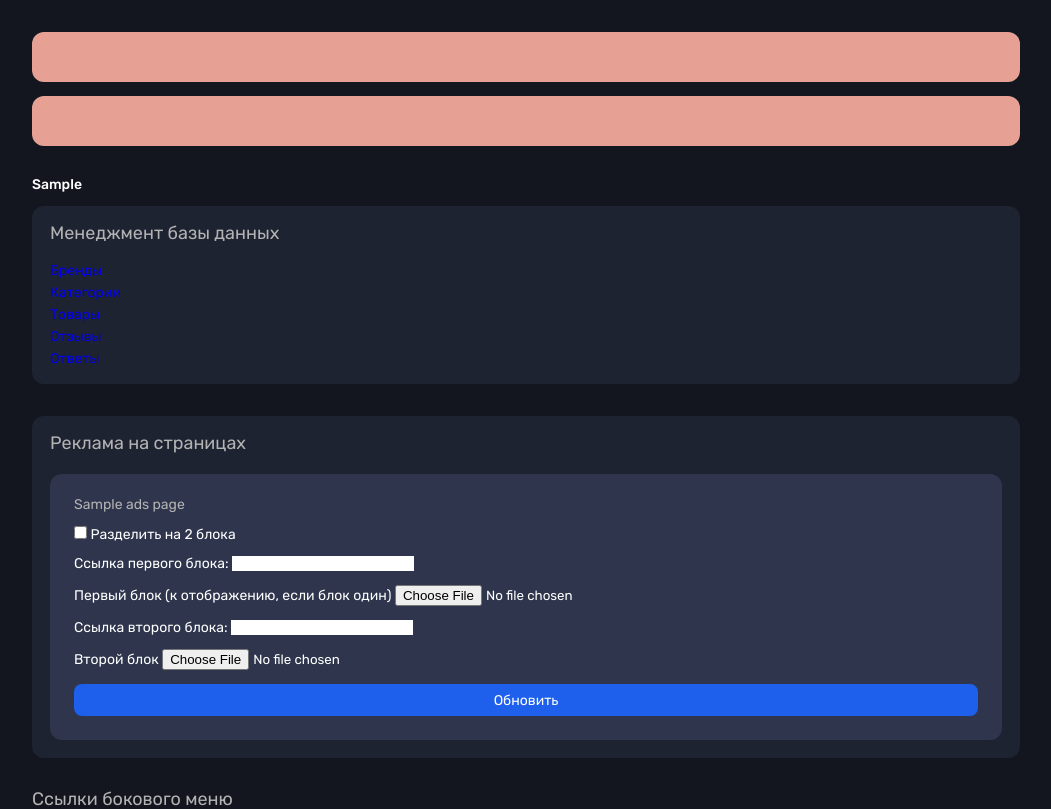
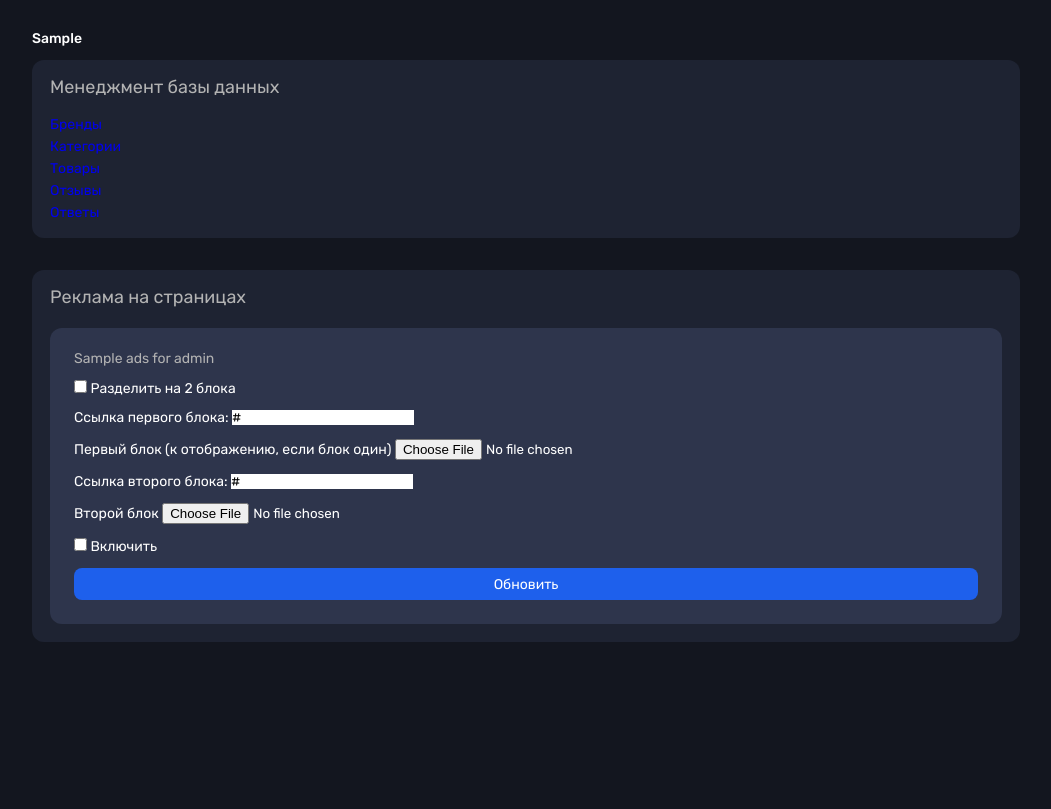
Before and after one commit to SteckCDev/market, a Python web app: template market/templates/admin.html in a window 1280 px wide. Shown: the part 46-855 px from the top of the page, without its empty margins (114-1165 px from the left). After the commit the page ends 688 px from the top, so only its background shows below. Run offline with Jinja, Linux system fonts and the light colour scheme; the template is opened without the code that fills it: most values are stand-ins (such as "Sample title", 1, 10 or a date in 2020); some libraries are stand-ins or nearby versions.

Commit message:
Dev 0.8: completed all ad functionality

```diff
--- a/main.py
+++ b/main.py
@@ -164,8 +164,9 @@ async def admin(
         ads_link1: str | None = Form(None),
         ads_image1: UploadFile = File(...),
         ads_link2: str | None = Form(None),
-        ads_image2: UploadFile = File(...)
+        ads_image2: UploadFile = File(...),
+        ads_enabled: bool = Form(False)
 ):
-    await Ads.update(ads_page_id, ads_split, ads_link1, ads_image1, ads_link2, ads_image2)
+    await Ads.update(ads_page_id, ads_split, ads_link1, ads_image1, ads_link2, ads_image2, ads_enabled)
 
     return templates.TemplateResponse("admin.html", context=get_admin_context(request))
--- a/market/static/css/main.css
+++ b/market/static/css/main.css
@@ -144,19 +144,47 @@ header {
 }
 
 
+.ads-separated {
+    display: flex;
+    justify-content: center;
+    align-items: center;
+    flex-wrap: wrap;
+    grid-gap: 12px;
+    width: 100%;
+    min-height: 100px;
+    max-height: 212px;
+}
+
 .ads-separated > a {
     display: block;
 }
 
-.ads-separated > a:first-child {
-    margin-bottom: 14px;
+.ads-separated__block {
+    display: flex;
+    justify-content: center;
+    align-items: center;
+    overflow: hidden;
+    width: 240px;
+    height: 100px;
+    border-radius: 12px;
+    background-color: #E6A094;
 }
 
-.ads-separated__block {
+.ads-separated__block img {
+    max-width: 240px;
+    max-height: 100px;
+    background-repeat     : no-repeat;
+    background-size       : cover;
+    background-position-x : 50%;
+    background-position-y : 50%;
+}
+
+.ads-single {
+    display: flex;
+    justify-content: center;
+    align-items: center;
     width: 100%;
-    height: 50px;
-    border-radius: 12px;
-    background-color: #E6A094;
+    height: 200px;
 }
 
 .ads-single > a {
@@ -164,10 +192,23 @@ header {
 }
 
 .ads-single__block {
-    width: 100%;
-    height: 114px;
+    display: flex;
+    justify-content: center;
+    align-items: center;
+    overflow: hidden;
+    width: 240px;
+    height: 200px;
     border-radius: 12px;
     background-color: #E6A094;
+}
+
+.ads-single__block img {
+    max-width: 240px;
+    max-height: 200px;
+    background-repeat     : no-repeat;
+    background-size       : cover;
+    background-position-x : 50%;
+    background-position-y : 50%;
 }
 
 
--- a/market/templates/admin.html
+++ b/market/templates/admin.html
@@ -12,18 +12,18 @@
         </div>
         <div class="admin__ads">
             <span class="admin__caption">Реклама на страницах</span>
-            {% for page_id, page_name in ads_pages.items() %}
+            {% for ad in ads_for_admin %}
                 <div class="admin__ads-page">
-                    <span class="admin__caption-small">{{ page_name }}</span>
+                    <span class="admin__caption-small">{{ ad.name }}</span>
                     <form method="POST" action="{{ request.url.path }}" enctype="multipart/form-data">
-                        <input type="hidden" name="ads_page_id" value="{{ page_id }}">
+                        <input type="hidden" name="ads_page_id" value="{{ ad.page_id }}">
                         <label>
-                            <input type="checkbox" name="ads_split">
+                            <input type="checkbox" name="ads_split" {% if ad.split %} checked {% endif %}>
                             Разделить на 2 блока
                         </label>
                         <label>
                             Ссылка первого блока:
-                            <input type="url" name="ads_link1">
+                            <input type="url" name="ads_link1" value="{% if ad.link1 %} {{ ad.link1 }} {% endif %}">
                         </label>
                         <label>
                             Первый блок (к отображению, если блок один)
@@ -31,19 +31,25 @@
                         </label>
                         <label>
                             Ссылка второго блока:
-                            <input type="url" name="ads_link2">
+                            <input type="url" name="ads_link2" value="{% if ad.link2 %} {{ ad.link2 }} {% endif %}">
                         </label>
                         <label>
                             Второй блок
                             <input type="file" name="ads_image2">
+                        </label>
+                        <label>
+                            <input type="checkbox" name="ads_enabled" {% if ad.enabled %} checked {% endif %}>
+                            Включить
                         </label>
                         <input type="submit" name="submit" value="Обновить" class="btn-action-small">
                     </form>
                 </div>
             {% endfor %}
         </div>
+        {#
         <div class="admin__links">
             <span class="admin__caption">Ссылки бокового меню</span>
         </div>
+        #}
     </div>
 {% endblock %}
--- a/market/templates/base.html
+++ b/market/templates/base.html
@@ -34,21 +34,30 @@
                 </a>
                 <div class="header__weight"></div>
             </header>
+            {% if ads and ads.enabled %}
+                {% if ads.split %}
                     <div class="ads-separated">
-                <a href="#">
-                    <div class="ads-separated__block"></div>
+                        <a href="{{ ads.link1 }}">
+                            <div class="ads-separated__block">
+                                <img src="{{ ads.image1_path }}" alt="Реклама">
+                            </div>
                         </a>
-                <a href="#">
-                    <div class="ads-separated__block"></div>
+                        <a href="{{ ads.link2 }}">
+                            <div class="ads-separated__block">
+                                <img src="{{ ads.image2_path }}" alt="Реклама">
+                            </div>
                         </a>
                     </div>
-            <!--
+                {% else %}
                     <div class="ads-single">
-                <a href="#">
-                    <div class="ads-single__block"></div>
+                        <a href="{{ ads.link1 }}">
+                            <div class="ads-single__block">
+                                <img src="{{ ads.image1_path }}" alt="Реклама">
+                            </div>
                         </a>
                     </div>
-            -->
+                {% endif %}
+            {% endif %}
             <main>
                 <div class="main__caption">{{ main_caption }}</div>
                 <div>
```
Also changed, not shown: market/contexts.py (+18 -3 lines), market/schemas/ad.py (+10 -3 lines), market/serializers.py (+15 -0 lines), market/services/ads.py (+40 -16 lines), market/media/commercials/43f3eb16-6a17-42ed-969a-2b8c2df8a46e.gif (added), market/media/commercials/b3a78a08-a14f-4474-9638-8a6ade204df4.png (added), 1 other file. Lines whose indentation alone changed are shown as unchanged.
